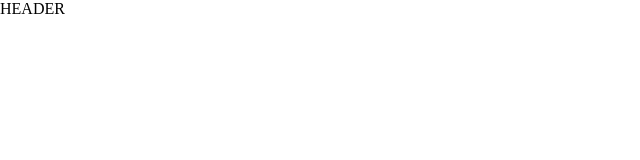
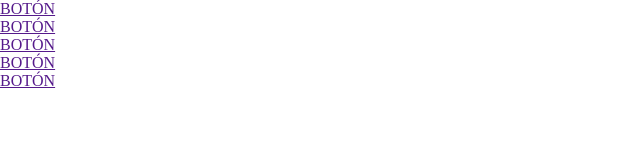
Before and after one commit to crashchaco/preentrega2_miro, a plain HTML site: page index.html in a window 1280 px wide. Shown: the whole page, without its empty margins (0-640 px from the left). Drawn offline with Linux system fonts and the light colour scheme.

Commit message:
cambio primer entrega de header en rama header

```diff
--- a/index.html
+++ b/index.html
@@ -15,6 +15,16 @@
   </head>
 
   <body>
-    <header>HEADER</header>
+    <header>
+      <nav>
+        <ul>
+          <li><a href="">BOTÓN</a></li>
+          <li><a href="">BOTÓN</a></li>
+          <li><a href="">BOTÓN</a></li>
+          <li><a href="">BOTÓN</a></li>
+          <li><a href="">BOTÓN</a></li>
+        </ul>
+      </nav>
+    </header>
   </body>
 </html>
```
